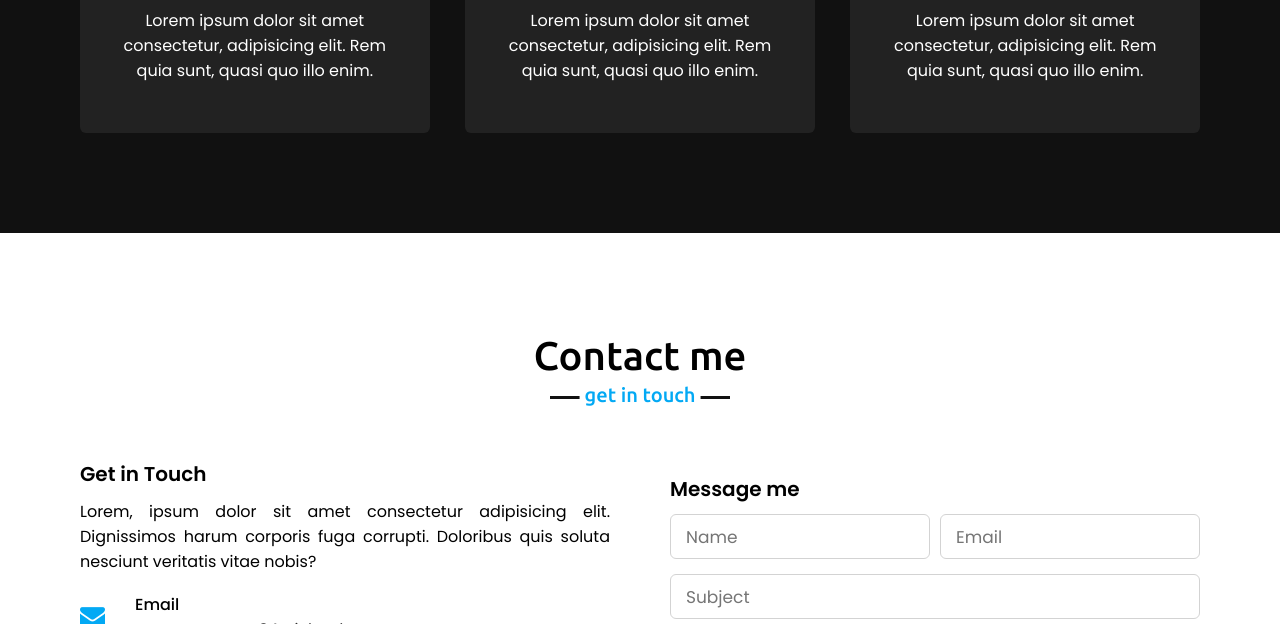
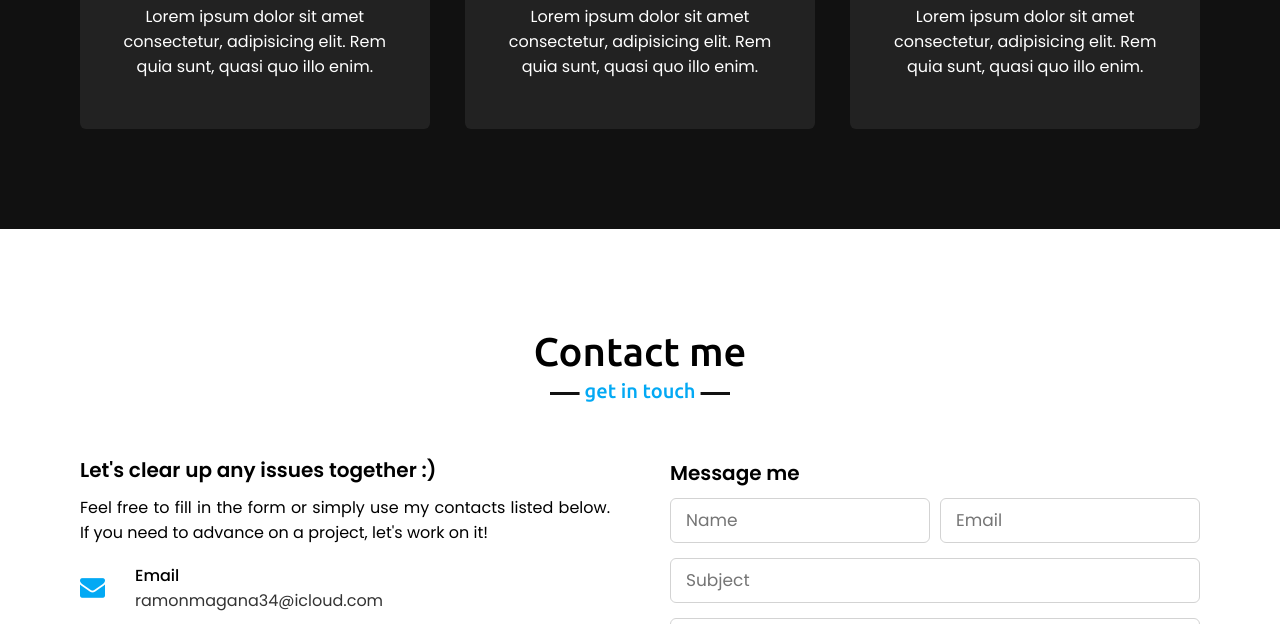
Before and after one commit to ramon-ctrl/Personal-Portfolio-, a plain HTML site: page index.html in a window 1280 px wide. Shown: the part 1910-2534 px from the top of the page. Drawn offline with nearby package versions, Linux system fonts and the light colour scheme.

Commit message:
Contact Info/Pic

```diff
--- a/index.html
+++ b/index.html
@@ -52,7 +52,7 @@
 
             <div class="about-content">
                 <div class="column left">
-                    <img src="images/Keyframe-About.png" alt="">
+                    <img src="IMG_P.JPG" alt="">
                 </div>
 
                 <div class="column right">
@@ -104,9 +104,9 @@
             <h2 class="title">Contact me</h2>
             <div class="contact-content">
                 <div class="column left">
-                    <div class="text">Get in Touch</div>
+                    <div class="text">Let's clear up any issues together :)</div>
 
-                    <p>Lorem, ipsum dolor sit amet consectetur adipisicing elit. Dignissimos harum corporis fuga corrupti. Doloribus quis soluta nesciunt veritatis vitae nobis?</p>
+                    <p>Feel free to fill in the form or simply use my contacts listed below. If you need to advance on a project, let's work on it!</p>
 
                     <div class="icons">
                         <div class="row">
```
Also changed, not shown: 1 other file.
